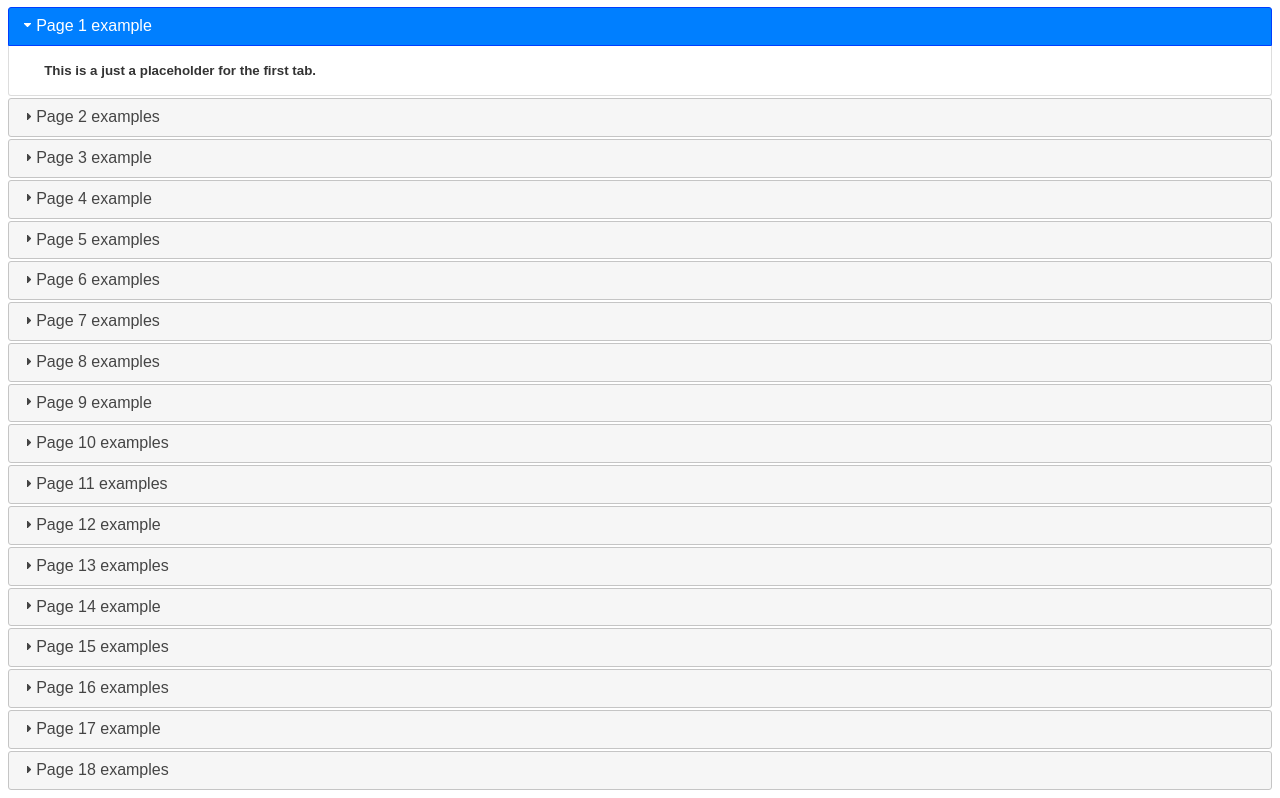
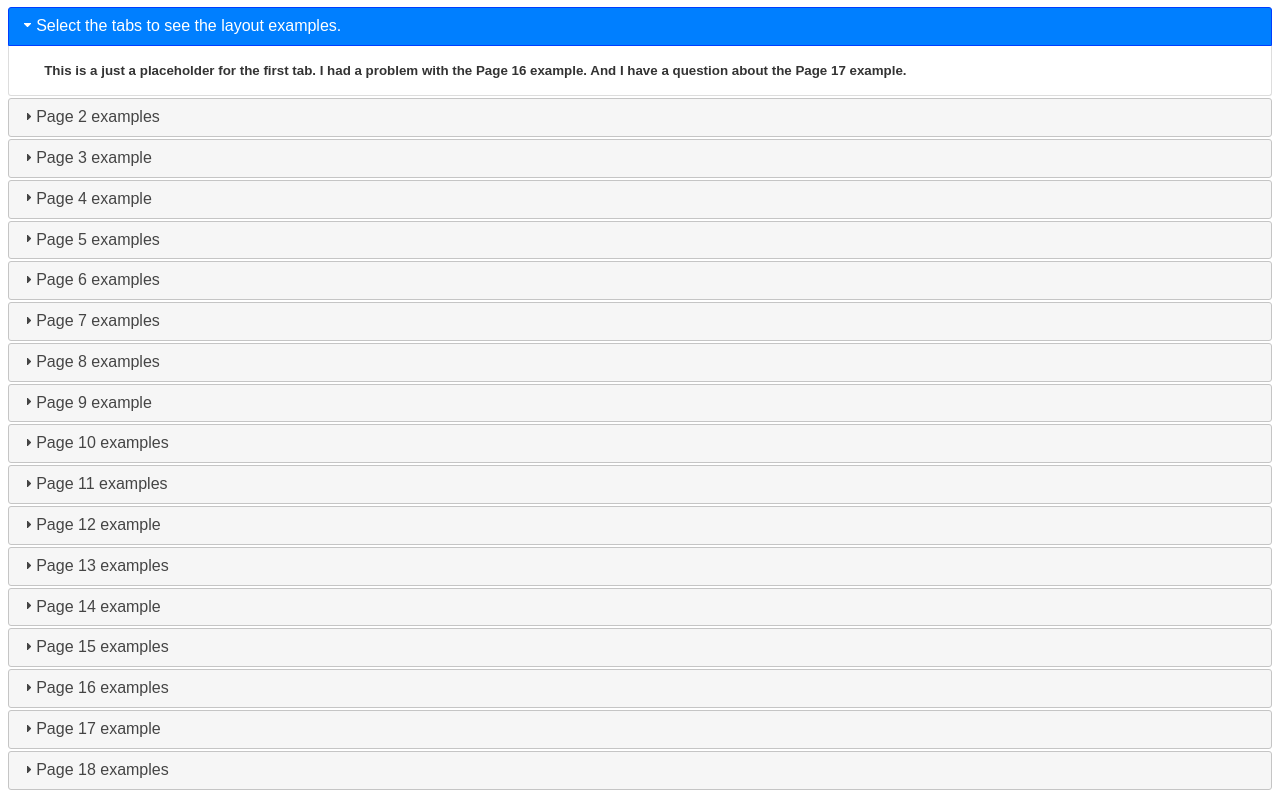
Before and after one commit to robertsturner52/creatingwebsites, a plain HTML site: page Layout/index.html in a window 1280 px wide. Shown: the part 73-871 px from the top of the page. Drawn offline with nearby package versions, Linux system fonts and the light colour scheme.

Commit message:
testing changes

```diff
--- a/Layout/index.html
+++ b/Layout/index.html
@@ -13,9 +13,9 @@
 	<h1>Layout Exercises</h1>
 	<h2>Robert Turner - CIT85</h2>
 	<div id="accordion">
-		<h3>Page 1 example</h3>
+		<h3>Select the tabs to see the layout examples.</h3>
 		<div id="P1">
-			<h4>This is a just a placeholder for the first tab.</h4>
+			<h4>This is a just a placeholder for the first tab. I had a problem with the Page 16 example.  And I have a question about the Page 17 example.</h4>
 		</div>
 		<h3>Page 2 examples</h3>
 		<div id="P2">
@@ -476,6 +476,7 @@
 		<h3>Page 18 examples</h3>
 		<div>
 			<div id="P18A">
+			b
 			</div>
 			<div id="P18B">
 			</div>
```
Also changed, not shown: 1 other file.
